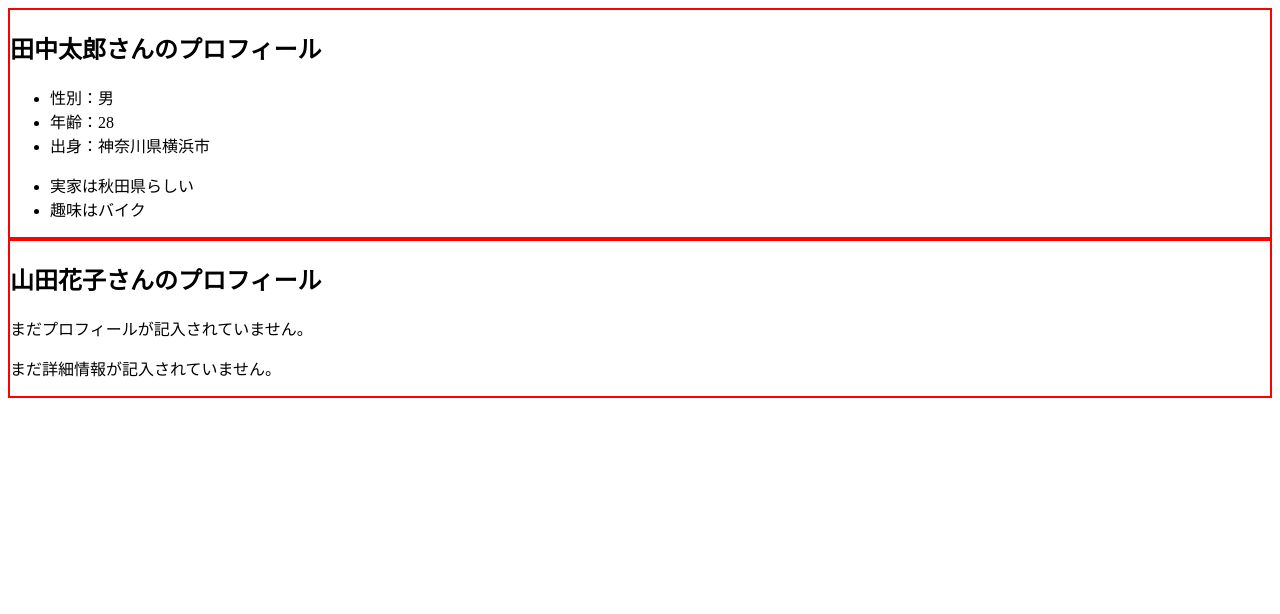
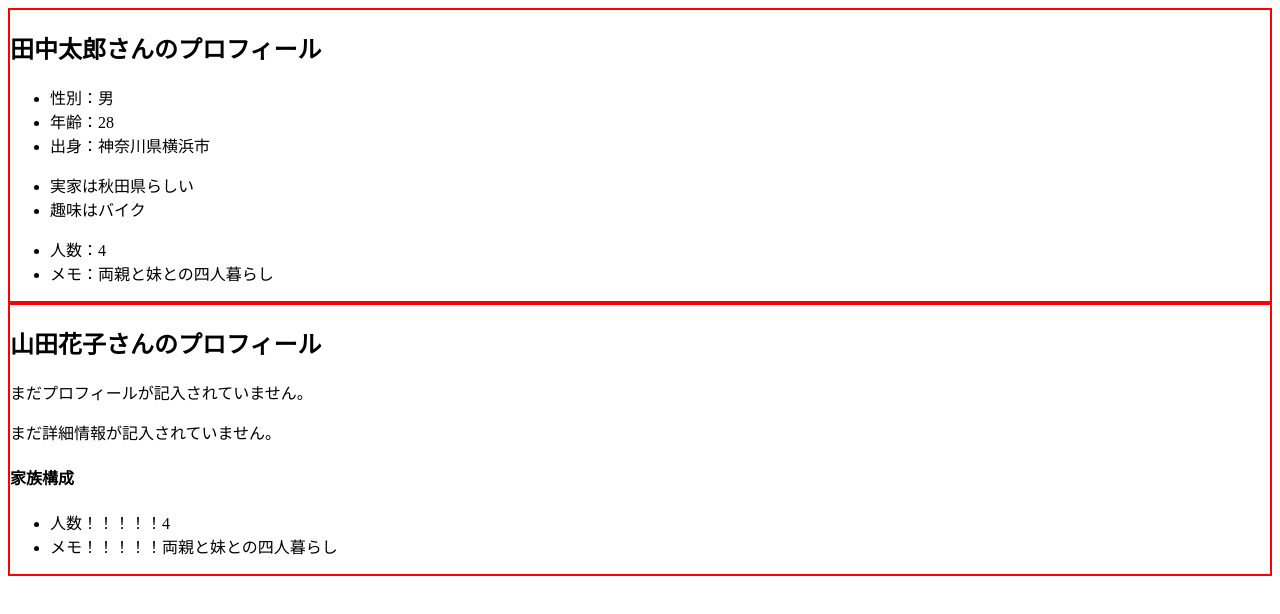
Before and after one commit to kyoruni/vue-slot-test, a Vue app in the folder vue-slot-test/: page / in a window 1280 px wide. Shown: the top 614 px of the page. Built offline with nearby package versions, Linux system fonts and the light colour scheme.

Commit message:
:wrench: スコープ付きslot おためし

```diff
--- a/vue-slot-test/src/App.vue
+++ b/vue-slot-test/src/App.vue
@@ -20,6 +20,13 @@ import Section from '@/components/Section.vue';
           <li>趣味はバイク</li>
         </ul>
       </template>
+      <!-- スコープ付きslot -->
+      <template #scope="slotProps">
+        <ul>
+          <li>人数：{{ slotProps.familyInfo.num }}</li>
+          <li>メモ：{{ slotProps.familyInfo.memo }}</li>
+        </ul>
+      </template>
     </Section>
     <Section name="山田花子"/>
   </div>
--- a/vue-slot-test/src/components/Section.vue
+++ b/vue-slot-test/src/components/Section.vue
@@ -4,6 +4,12 @@ const props = defineProps({
     type: String,
   }
 });
+
+const familyInfo = {
+  num: 4,
+  memo: "両親と妹との四人暮らし",
+};
+const families = ["母：恵美子", "父：宗介", "妹：美香"];
 </script>
 
 <template>
@@ -17,6 +23,14 @@ const props = defineProps({
     <slot name="detail">
       <p>まだ詳細情報が記入されていません。</p>
     </slot>
+    <!-- スコープ付きslot（子から親にデータを渡す） -->
+    <slot name="scope" :familyInfo="familyInfo">
+      <h4>家族構成</h4>
+      <ul>
+        <li>人数！！！！！{{ familyInfo.num }}</li>
+        <li>メモ！！！！！{{ familyInfo.memo}}</li>
+      </ul>
+    </slot>
   </section>
 </template>
 
```
